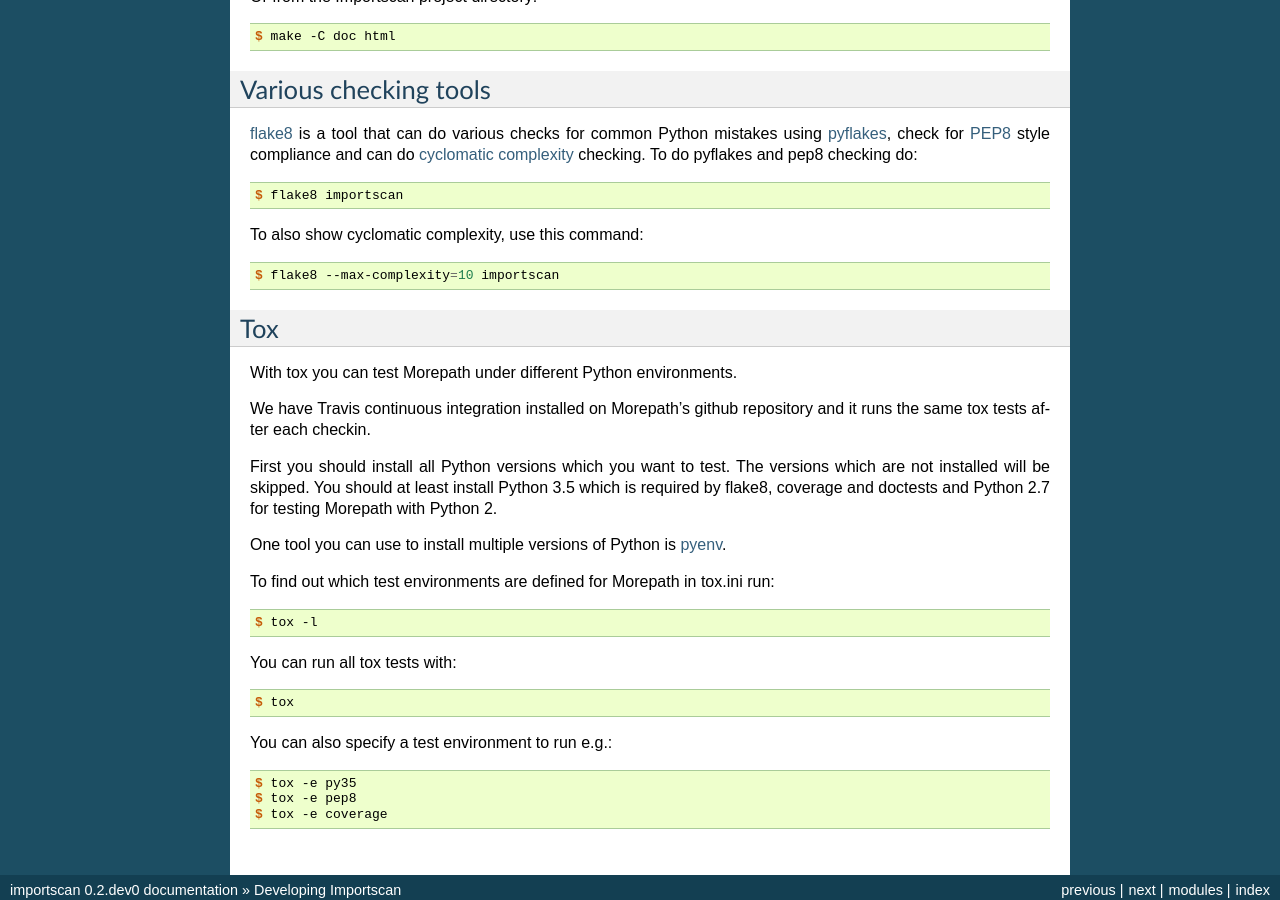
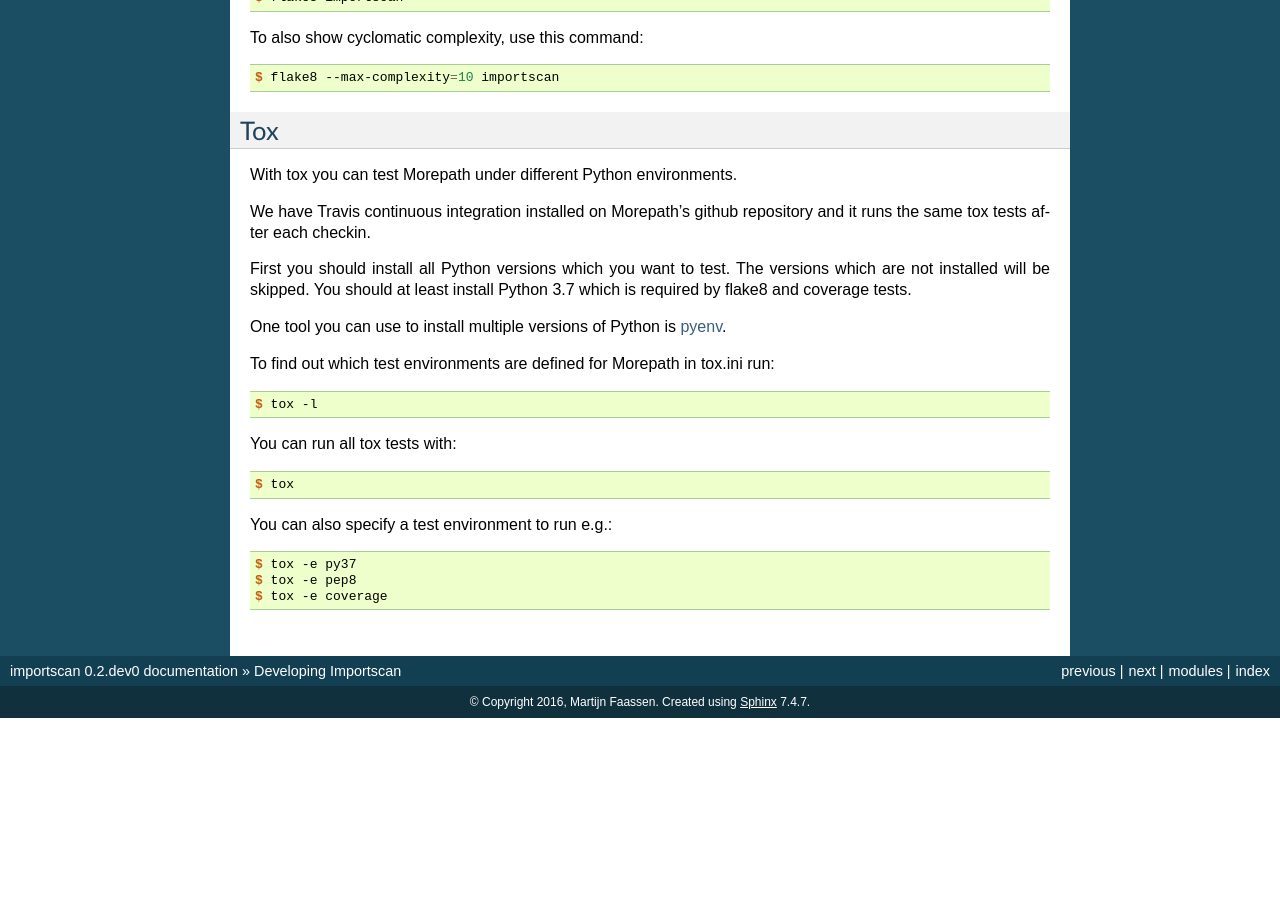
Before and after one commit to morepath/importscan, a Sphinx documentation site: the page built from doc/developing.rst, in a window 1280 px wide and 900 px high, scrolled down 1541 px. Built offline with Sphinx 7.4.7, drawn with Linux system fonts in a browser that asks for light colours; after the commit the page ends 2259 px from its top, so only the background shows below that; some of the changed text lies outside the part shown.

Commit message:
Remove support for Python 2 and 3.3 and add support for 3.5, 3.6, 3.7

```diff
--- a/doc/conf.py
+++ b/doc/conf.py
@@ -145,7 +145,7 @@
 # Add any paths that contain custom static files (such as style sheets) here,
 # relative to this directory. They are copied after the builtin static files,
 # so a file named "default.css" will overwrite the builtin "default.css".
-html_static_path = ['_static']
+html_static_path = []
 
 # Add any extra paths that contain custom files (such as robots.txt or
 # .htaccess) here, relative to this directory. These files are copied
--- a/doc/developing.rst
+++ b/doc/developing.rst
@@ -37,18 +37,6 @@
   $ pip install -Ur develop_requirements.txt
 
 For upgrading the requirements just run the command again.
-
-If you want to test Importscan with Python 2.7 as well you can create a
-second virtualenv for it::
-
-  $ virtualenv -p python2.7 env/py27
-
-You can then activate it::
-
-  $ source env/py27/bin/activate
-
-Then uprade setuptools and pip and install the develop requirements as
-described above.
 
 .. note::
 
@@ -123,8 +111,7 @@
 
 First you should install all Python versions which you want to
 test. The versions which are not installed will be skipped. You should
-at least install Python 3.5 which is required by flake8, coverage and
-doctests and Python 2.7 for testing Morepath with Python 2.
+at least install Python 3.7 which is required by flake8 and coverage tests.
 
 One tool you can use to install multiple versions of Python is pyenv_.
 
@@ -138,7 +125,7 @@
 
 You can also specify a test environment to run e.g.::
 
-  $ tox -e py35
+  $ tox -e py37
   $ tox -e pep8
   $ tox -e coverage
 
--- a/setup.py
+++ b/setup.py
@@ -14,12 +14,10 @@
     classifiers=[
         "Intended Audience :: Developers",
         "Programming Language :: Python",
-        "Programming Language :: Python :: 2",
-        "Programming Language :: Python :: 2.7",
-        "Programming Language :: Python :: 3",
-        "Programming Language :: Python :: 3.3",
         "Programming Language :: Python :: 3.4",
         "Programming Language :: Python :: 3.5",
+        "Programming Language :: Python :: 3.6",
+        "Programming Language :: Python :: 3.7",
         "Programming Language :: Python :: Implementation :: CPython",
         "Programming Language :: Python :: Implementation :: PyPy",
     ],
```
Also changed, not shown: CHANGES.txt (+6 -2 lines), .travis.yml, 3 other files.
